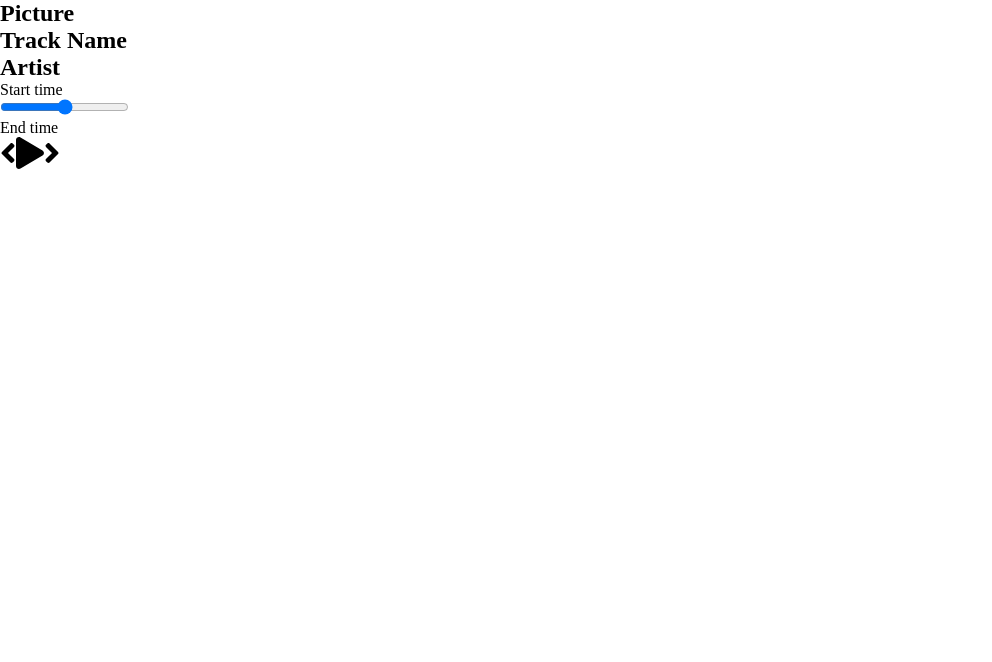
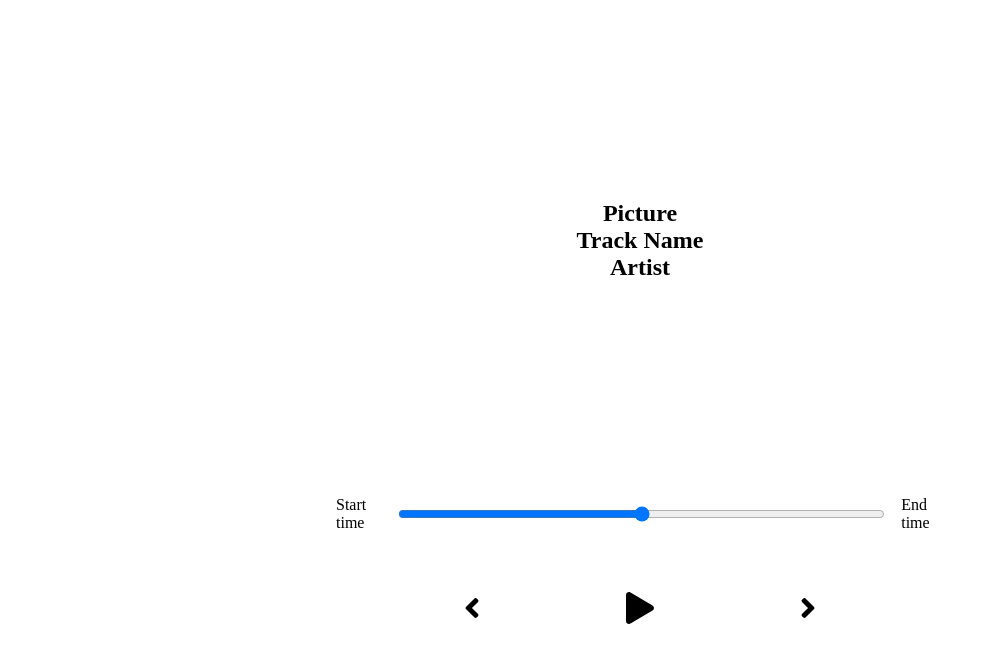
Before and after one commit to double-vee/react-music-player, a React (Create React App) app: page / in a window 1280 px wide. Shown: the top 662 px of the page, without its empty margins (0-992 px from the left). Built offline with nearby package versions, Linux system fonts and the light colour scheme.

Commit message:
Initial styles added in SCSS partials, imported in app.scss

```diff
--- /dev/null
+++ b/src/styles/_player.scss
@@ -0,0 +1,34 @@
+.player {
+  height: 20vh;
+  display: flex;
+  flex-direction: column;
+  align-items: center;
+  justify-content: space-between;
+}
+
+.time-control {
+  width: 50%;
+  display: flex;
+  justify-content: space-between;
+
+  input {
+    width: 100%;
+    padding: 1rem 2rem;
+  }
+
+  p {
+    padding: 1rem;
+  }
+}
+
+.play-control {
+  width: 30%;
+  display: flex;
+  justify-content: space-between;
+  align-items: center;
+  padding: 1rem;
+
+  svg {
+    cursor: pointer;
+  }
+}
--- /dev/null
+++ b/src/styles/_track.scss
@@ -0,0 +1,7 @@
+.track-container {
+  height: 60vh;
+  display: flex;
+  flex-direction: column;
+  align-items: center;
+  justify-content: center;
+}
--- a/src/styles/app.scss
+++ b/src/styles/app.scss
@@ -3,3 +3,6 @@
   padding: 0;
   box-sizing: border-box;
 }
+
+@import "track";
+@import "player";
```
